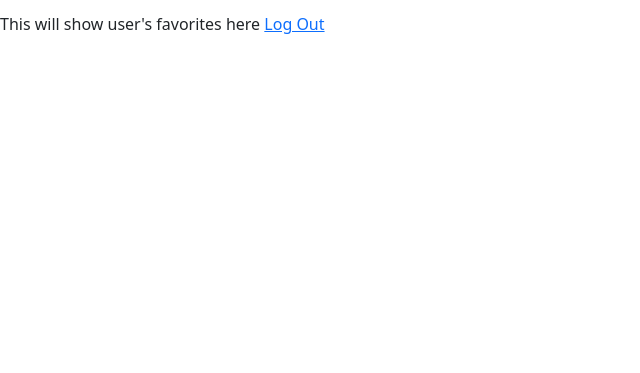
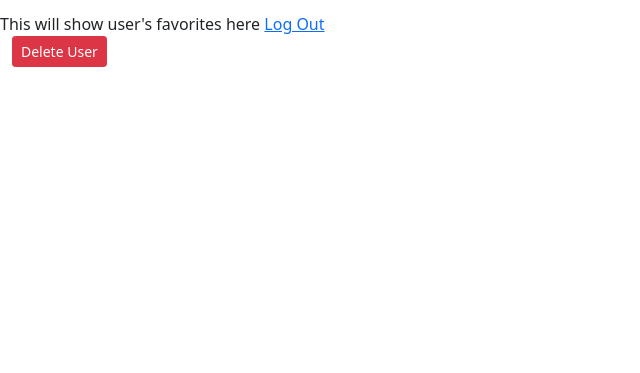
Before and after one commit to dengxinjuan/trueDeal, a Flask app: a page that uses templates/username.html in a window 1280 px wide. Shown: the part 427-800 px from the top of the page, without its empty margins (0-640 px from the left). Run offline with Flask 2, Linux system fonts and the light colour scheme; the visitor is signed in with stand-in values (Sample User, id 1); data comes from the database, SQL or seed files in the repository.

Commit message:
user delete route

```diff
--- a/app.py
+++ b/app.py
@@ -184,6 +184,7 @@ def log_out():
 
 @app.route("/users/<username>")
 def show_user(username):
+    """user profile page"""
 
     if 'username' not in session or username != session['username']:
         flash("You must be logged in to view!")
@@ -195,9 +196,23 @@ def show_user(username):
         profile_img = user.profile_img
         return render_template("username.html",user=user, profile_img=profile_img)
 
+## user-delete user
+@app.route("/users/<username>/delete", methods=['POST'])
+def delete_user(username):
+    """delete user"""
+    if 'username' not in session or username != session['username']:
+        flash("You must be logged in to view!")
+        return redirect("/")
+
+    else:
+        user = User.query.filter_by(username=username).first_or_404()
+        db.session.delete(user)
+        db.session.commit()
+        session.pop('username')
+
+        return redirect("/login")
 
 ## user-edit userprofile
-## user-delete user
 ## user-add favorite
 
 
@@ -284,3 +299,7 @@ def reviews_by_asin():
         return render_template('reviews.html',form=form, result=result)
 
     return render_template('reviews.html',form=form)
+
+
+
+#### user shopping list
--- a/templates/username.html
+++ b/templates/username.html
@@ -30,5 +30,15 @@ You must log in to see it.
 
 <a href="/logout">Log Out</a>
 
+<div class="container">
+<form>
+    <button class="btn btn-danger btn-sm"
+            formaction="/users/{{ user.username }}/delete"
+            formmethod="POST">
+      Delete User
+    </button>
+
+  </form>
+</div>
 
 {%endblock%}
```
Also changed, not shown: models.py (line endings or trailing spaces).
